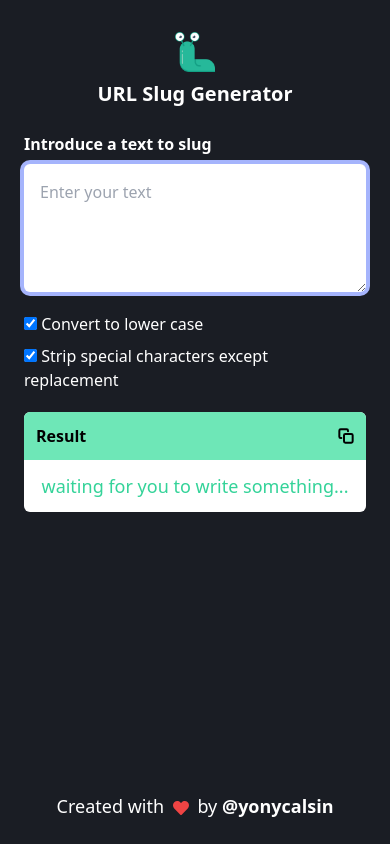
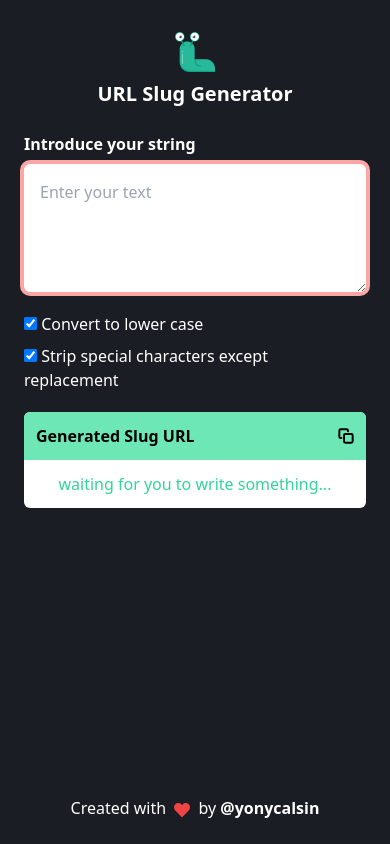
Before and after one commit to yonycalsin/slugger, a Svelte app: page / in a window 390 px wide. Built offline with nearby package versions, Linux system fonts and the light colour scheme.

Commit message:
feat: 🎸 add text responsive

```diff
--- a/src/App.svelte
+++ b/src/App.svelte
@@ -41,14 +41,14 @@
   <div class="flex flex-col w-full space-y-6 mb-6">
     <form class="flex flex-col w-full" spellcheck="false">
       <label for="text" class="mb-2 font-bold text-white">
-        Introduce a text to slug
+        Introduce your string
       </label>
       <textarea
         id="text"
         name="text"
         rows={4}
         autofocus
-        class="rounded-md text-dark p-4 focus:ring-4 ring-indigo-300 outline-none"
+        class="rounded-md text-dark p-4 focus:ring-4 ring-red-300 outline-none"
         autocomplete="off"
         placeholder="Enter your text"
         on:input={event => {
@@ -72,7 +72,7 @@
 
       <div class="mt-5 bg-white rounded-md overflow-hidden">
         <div class="p-3 lg:p-4 flex justify-between items-center bg-green-300">
-          <h2 class="font-bold">Result</h2>
+          <h2 class="font-bold">Generated Slug URL</h2>
           <span
             class="w-4 h-4 cursor-pointer hover:bg-blue-300"
             on:click={onCopy}
@@ -95,7 +95,7 @@
               {resultValue}
             </span>
           {:else}
-            <p class="text-lg text-center text-green-400">
+            <p class="lg:text-lg text-center text-green-400">
               waiting for you to write something...
             </p>
           {/if}
@@ -103,7 +103,7 @@
       </div>
 
       {#if showCopied}
-        <p class="text-white font-bold text-lg text-center my-5">
+        <p class="text-white font-bold lg:text-lg text-center my-5">
           The result was copied...
         </p>
       {/if}
@@ -111,7 +111,7 @@
   </div>
 
   <!-- Footer -->
-  <div class="text-white mt-auto text-lg">
+  <div class="text-white mt-auto lg:text-lg">
     <p>
       Created with <span class="px-1 text-red-500"
         ><svg viewBox="0 0 512 512" class="h-4 inline-block" fill="currentColor"
@@ -124,7 +124,7 @@
       <a
         href="https://yonycalsin.com"
         target="_blank"
-        class="font-bold"
+        class="font-bold hover:underline"
         rel="noopener noreferrer">@yonycalsin</a
       >
     </p>
```
Also changed, not shown: public/google4eaa62ad1a88ed75.html (line endings or trailing spaces).
